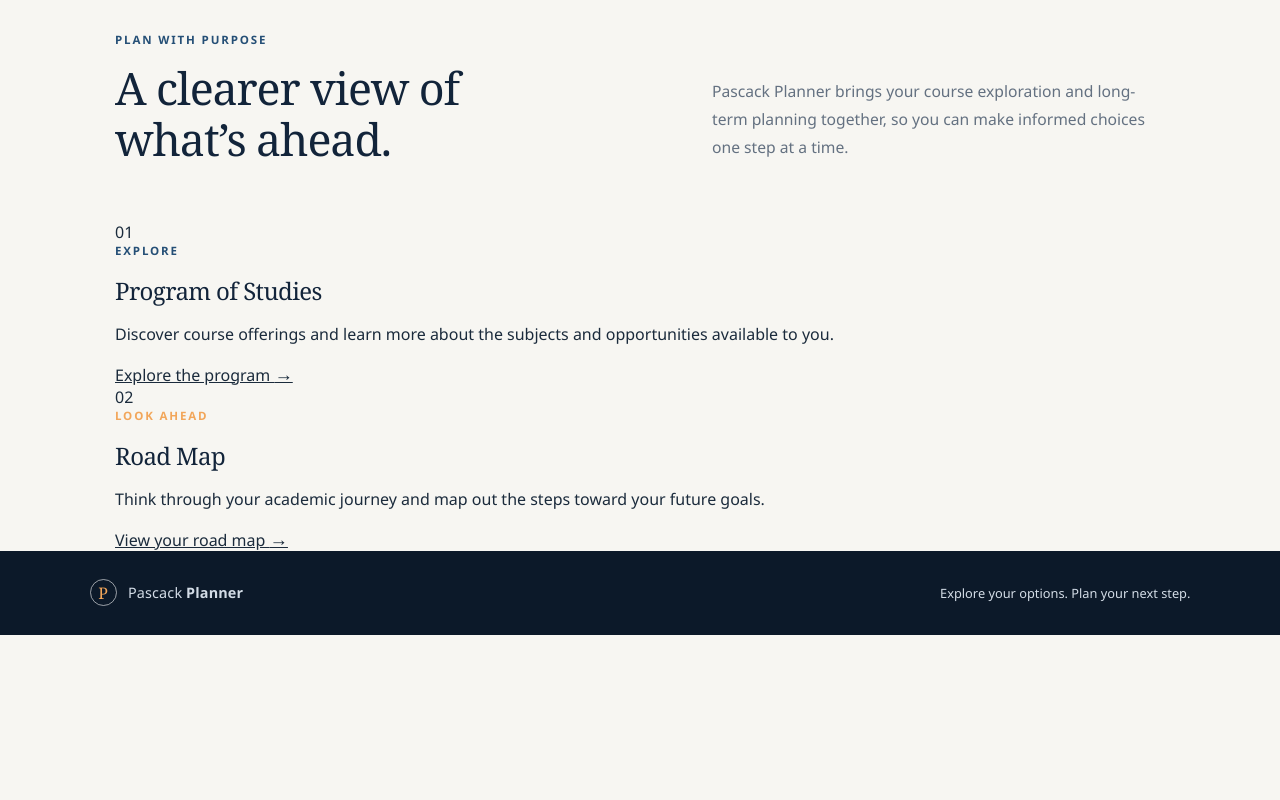
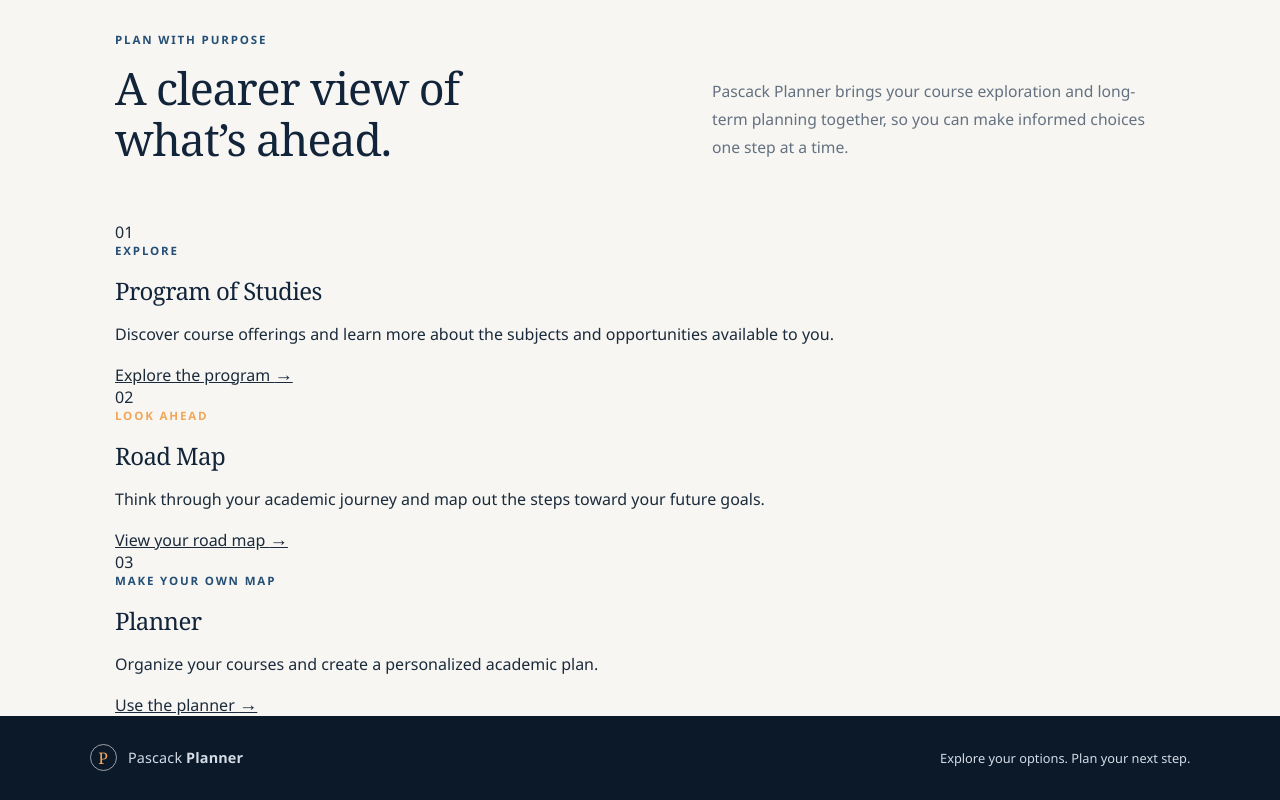
Before and after one commit to butterflie62/Pascack-Planner, a plain HTML site: page index.html in a window 1280 px wide. Shown: the part 635-1435 px from the top of the page. Before the commit the page ends 1270 px from the top, so only its background shows below. Drawn offline with Linux system fonts and the light colour scheme.

Commit message:
added a link to the schedule planner in index

```diff
--- a/index.html
+++ b/index.html
@@ -66,6 +66,13 @@
                 <p>Think through your academic journey and map out the steps toward your future goals.</p>
                 <a class="text-link" href="roadmap.html">View your road map <span aria-hidden="true">→</span></a>
             </article>
+            <article class="resource-card" id="planner">
+                <div class="card-icon" aria-hidden="true">03</div>
+                <p class="eyebrow eyebrow-dark">Make your own map</p>
+                <h2>Planner</h2>
+                <p>Organize your courses and create a personalized academic plan.</p>
+                <a class="text-link" href="planner.html">Use the planner <span aria-hidden="true">→</span></a>
+            </article>
         </section>
     </main>
 
```
